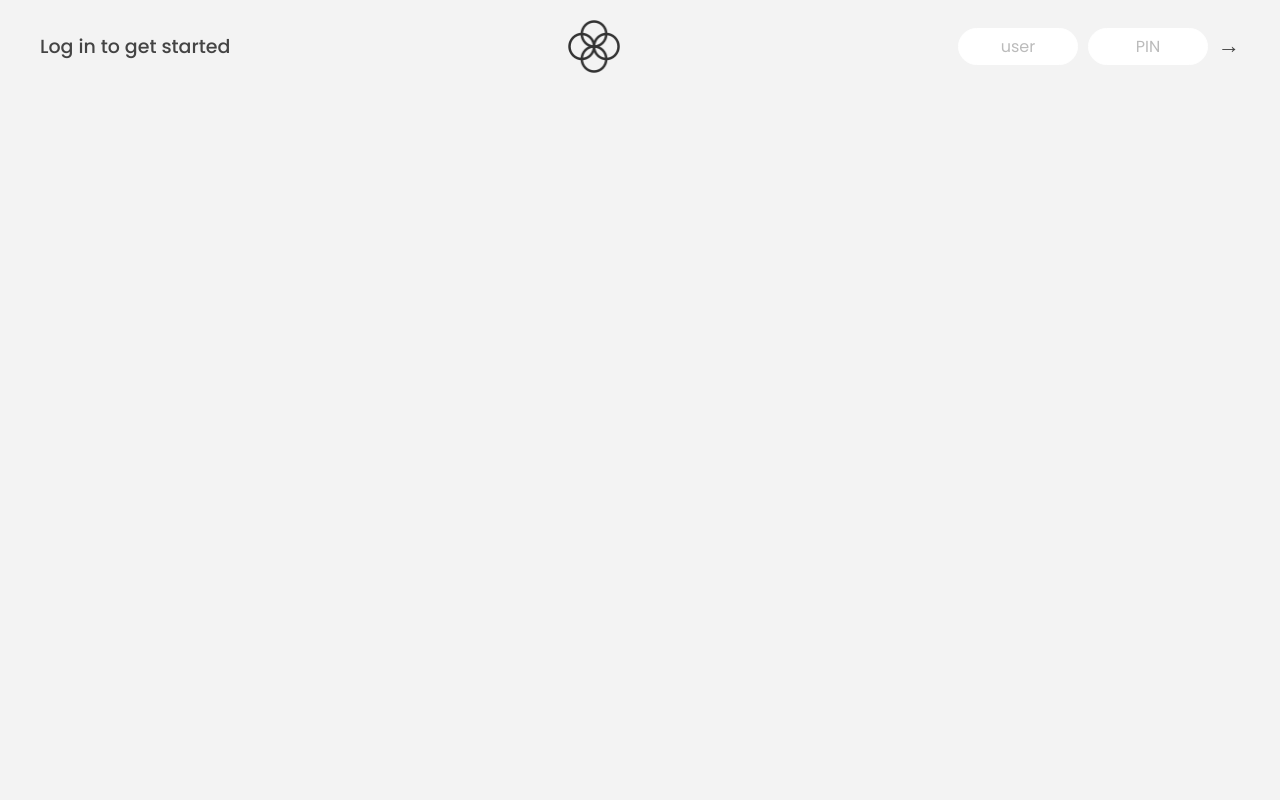
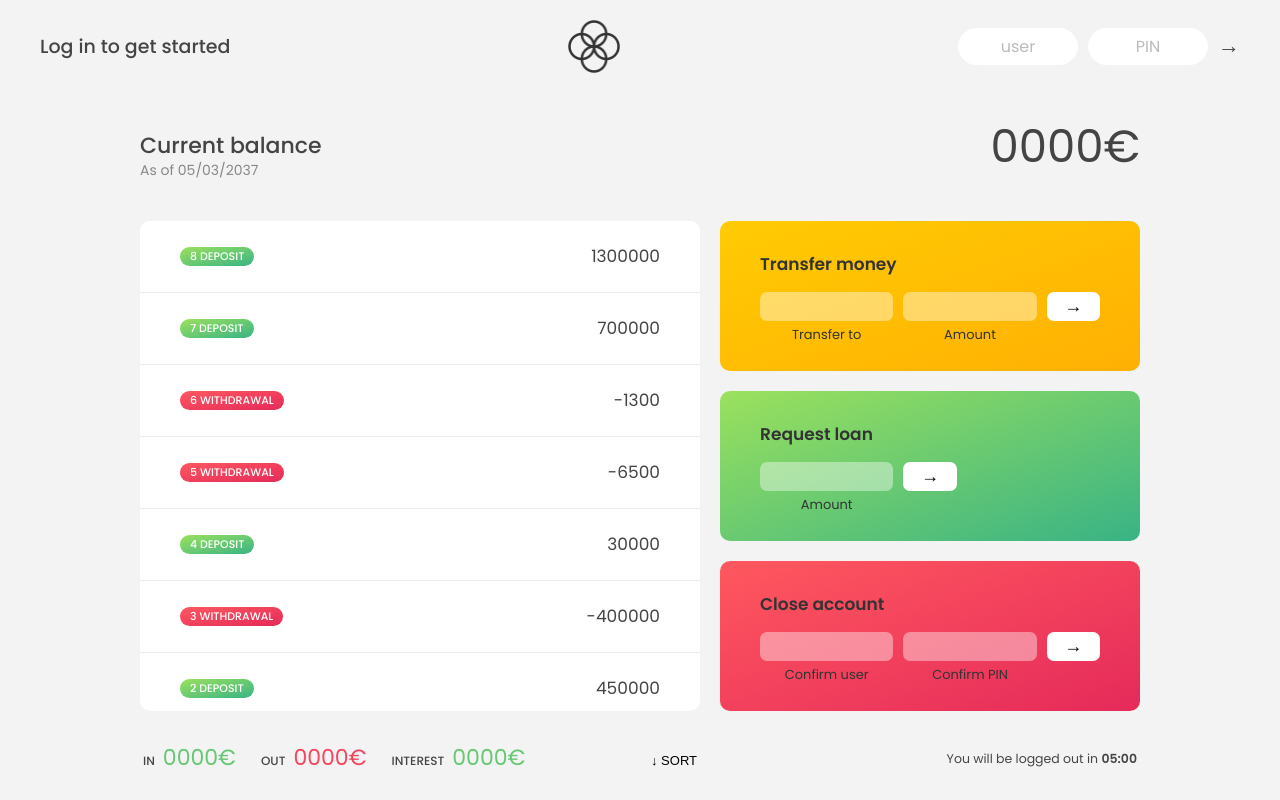
Before and after one commit to Jeremi-Koloma/JavaScriptCours, a plain HTML site: page Bankist_App/index.html in a window 1280 px wide. Drawn offline with Linux system fonts and the light colour scheme.

Commit message:
MAP - FILTER

```diff
--- a/Bankist_App/script.js
+++ b/Bankist_App/script.js
@@ -4,9 +4,12 @@
 /////////////////////////////////////////////////
 // BANKIST APP
 
+// LETS USE OBJECT FOR ACCOUNTS BECAUSE IN THE REEL RULE USING WEB API, DATA COME OBJECT FORM
+
 // Data
 const account1 = {
   owner: 'Jeremi KOLOMA',
+  username: 'jeems',
   movements: [15000000, 450000, -400000, 30000, -6500, -1300, 700000, 1300000],
   interestRate: 1.2, // %
   pin: 1111,
@@ -14,6 +17,7 @@ const account1 = {
 
 const account2 = {
   owner: 'David TOGO',
+  username: 'daav',
   movements: [50000, 34000, -15000, -7900, -3210, -1000, 850000, -3000],
   interestRate: 1.5,
   pin: 2222,
@@ -21,6 +25,7 @@ const account2 = {
 
 const account3 = {
   owner: 'Hawa COULIBALY',
+  username: 'eva',
   movements: [200000, -1000, 340000, -3000, -2000, 500000, 40000, -4060],
   interestRate: 0.7,
   pin: 3333,
@@ -28,6 +33,7 @@ const account3 = {
 
 const account4 = {
   owner: 'Mathieu SAGARA',
+  username: 'mato',
   movements: [4300500, 105000, 7009000, 50000, 9000],
   interestRate: 1,
   pin: 4444,
@@ -65,6 +71,29 @@ const inputClosePin = document.querySelector('.form__input--pin');
 /////////////////////////////////////////////////
 // LECTURES
 
+const displayMovements = function (movmts) {
+  // set all the context of containerMovements to empty
+  containerMovements.innerHTML = '';
+  // for(const [i, mov] of movmts.entries()){
+  //   console.log(`${i+1}: ${mov}`)
+  // }
+  movmts.forEach(function (mov, index) {
+    const typeMovement = mov > 0 ? 'deposit' : 'withdrawal';
+    const htmlMovementRow = `
+    <div class="movements__row">
+      <div class="movements__type movements__type--${typeMovement}">${index + 1} ${typeMovement}</div>
+      <div class="movements__value">${mov}</div>
+   </div>
+    `;
+    // Displaying movements in the html file
+    containerMovements.insertAdjacentHTML('afterbegin', htmlMovementRow);
+  });
+}
+displayMovements(account1.movements);
+
+
+
+
 const currencies = new Map([
   ['USD', 'United States dollar'],
   ['EUR', 'Euro'],
@@ -74,3 +103,24 @@ const currencies = new Map([
 const movements = [200, 450, -400, 3000, -650, -130, 70, 1300];
 
 /////////////////////////////////////////////////
+/////////////////////////////////////////////////
+// MAP IMMUTABLE - GET A NEW RESULT ARRAY
+ const movementsUSD = movements.map(function(mov){
+  const fcfaToDollar = 0.0017;
+  return mov * fcfaToDollar;
+ });
+ console.log(movementsUSD);
+
+
+ /////////////////////////////////////////////////
+/////////////////////////////////////////////////
+// FILTER IMMUTABLE - GET A NEW RESULT ARRAY
+// Desposit Array
+const deposit = movements.filter(function(mov){
+  return mov > 0;
+});
+console.log(deposit);
+
+// Withdrawal Array
+const withdrawal = movements.filter(mov => mov < 0);
+console.log(withdrawal);
--- a/Bankist_App/style.css
+++ b/Bankist_App/style.css
@@ -94,7 +94,7 @@ nav {
   gap: 2rem;
 
   /* NOTE This creates the fade in/out anumation */
-  opacity: 0;
+  /* opacity: 0; */
   transition: all 1s;
 }
 
```
